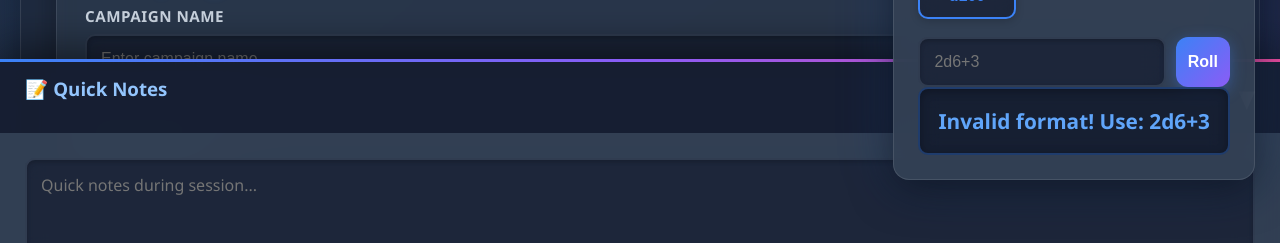
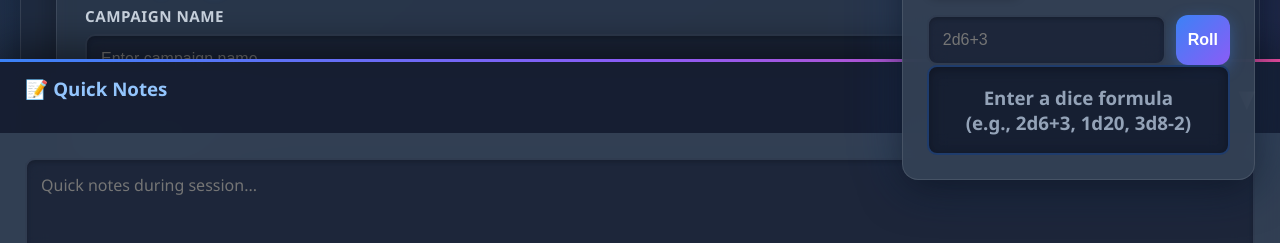
Before and after one commit to kraehng/campaignmanager, a plain HTML site: page index.html in a window 1280 px wide. Both pictures are taken after a click on the button "Roll". Shown: the part 500-743 px from the top of the page. Drawn offline with Linux system fonts and the light colour scheme.

Commit message:
Add files via upload

```diff
--- a/index.html
+++ b/index.html
@@ -1654,7 +1654,7 @@
                 <button class="dice-btn" onclick="rollDice(100)">d100</button>
             </div>
             <div class="custom-roll">
-                <input type="text" id="custom-dice" placeholder="2d6+3" style="margin: 0;">
+                <input type="text" id="custom-dice" placeholder="2d6+3" style="margin: 0;" onkeypress="if(event.key==='Enter') rollCustomDice()">
                 <button onclick="rollCustomDice()" style="padding: 12px;">Roll</button>
             </div>
             <div class="dice-result" id="dice-result">Roll some dice!</div>
@@ -2872,11 +2872,17 @@
         }
 
         function rollCustomDice() {
-            const input = document.getElementById('custom-dice').value;
-            const match = input.match(/(\d+)d(\d+)([+-]\d+)?/i);
+            const input = document.getElementById('custom-dice').value.trim();
+
+            if (!input) {
+                document.getElementById('dice-result').innerHTML = '<small style="font-size: 0.9em;">Enter a dice formula<br>(e.g., 2d6+3, 1d20, 3d8-2)</small>';
+                return;
+            }
+
+            const match = input.match(/^(\d+)d(\d+)([+-]\d+)?$/i);
 
             if (!match) {
-                document.getElementById('dice-result').textContent = 'Invalid format! Use: 2d6+3';
+                document.getElementById('dice-result').innerHTML = '<small style="font-size: 0.85em; color: #fca5a5;">❌ Invalid format!<br>Use: 2d6+3 or 1d20 or 3d8-2</small>';
                 return;
             }
 
@@ -2895,7 +2901,7 @@
             }
 
             document.getElementById('dice-result').innerHTML =
-                `🎲 ${total}<br><small style="font-size: 0.75em; opacity: 0.9;">Rolls: [${rolls.join(', ')}]${modifier ? ' ' + modifier : ''}</small>`;
+                `<div style="font-size: 1.8em; margin-bottom: 5px;">🎲 ${total}</div><small style="font-size: 0.75em; opacity: 0.9;">Rolls: [${rolls.join(', ')}]${modifier ? ' ' + modifier : ''}</small>`;
         }
 
         // Quick Notes
```
